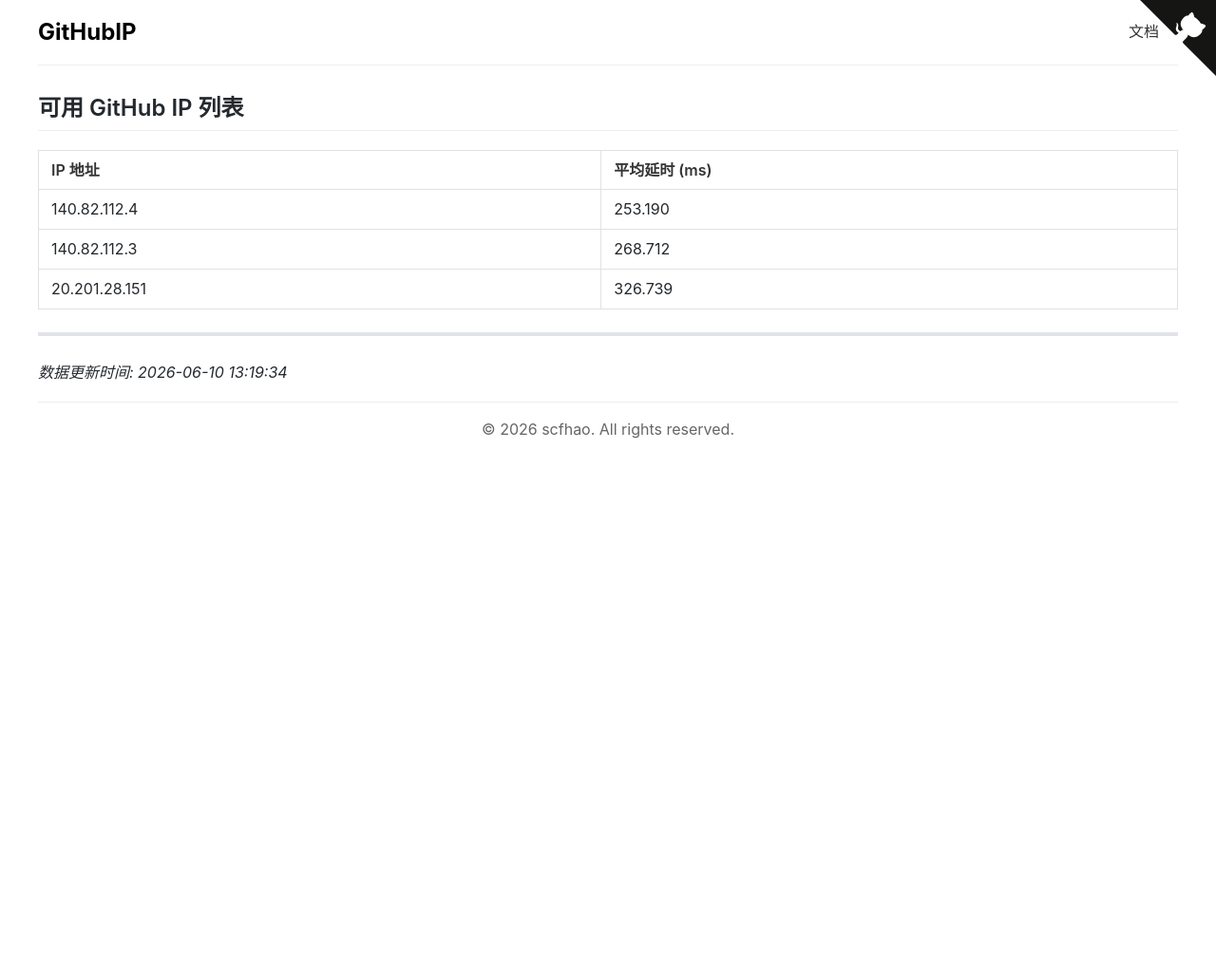
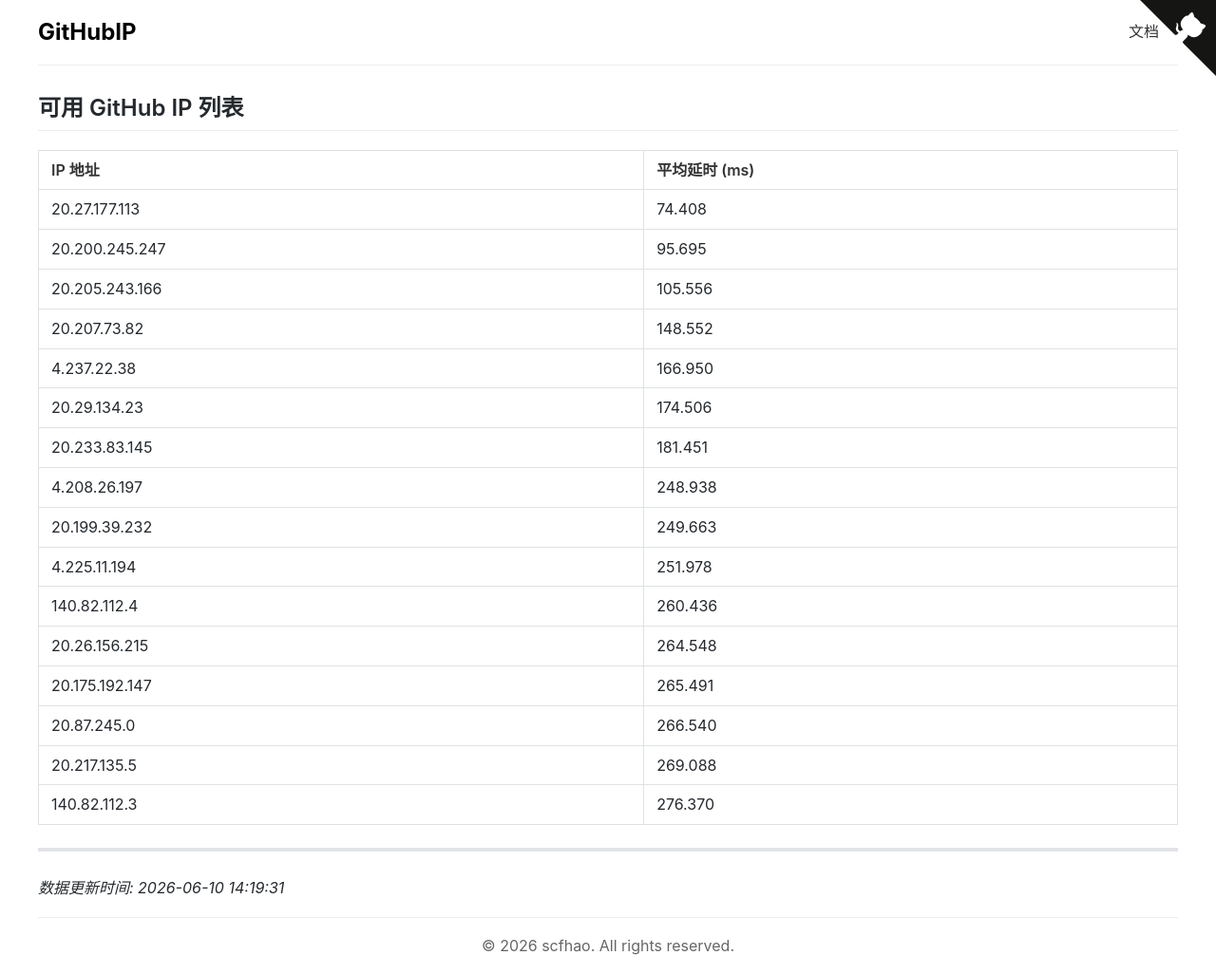
Before and after one commit to scfhao/GitHubIP, a Jekyll site: the page built from index.md, in a window 1280 px wide. Shown: the whole page at 95% size. Built offline with Jekyll 4.4.1, drawn with Linux system fonts in a browser that asks for light colours; before the commit the page ends 900 px from its top, so only the background shows below that.

Commit message:
自动脚本执行 - 2026-06-10 14:19:31

```diff
--- a/index.md
+++ b/index.md
@@ -1,17 +1,30 @@
 ---
 layout: home
 title: GitHub IP 列表
-date: 2026-06-10 13:19:34
+date: 2026-06-10 14:19:31
 ---
 
 ## 可用 GitHub IP 列表
 
 | IP 地址 | 平均延时 (ms) |
 |---------|--------------|
-| 140.82.112.4 | 253.190 |
-| 140.82.112.3 | 268.712 |
-| 20.201.28.151 | 326.739 |
+| 20.27.177.113 | 74.408 |
+| 20.200.245.247 | 95.695 |
+| 20.205.243.166 | 105.556 |
+| 20.207.73.82 | 148.552 |
+| 4.237.22.38 | 166.950 |
+| 20.29.134.23 | 174.506 |
+| 20.233.83.145 | 181.451 |
+| 4.208.26.197 | 248.938 |
+| 20.199.39.232 | 249.663 |
+| 4.225.11.194 | 251.978 |
+| 140.82.112.4 | 260.436 |
+| 20.26.156.215 | 264.548 |
+| 20.175.192.147 | 265.491 |
+| 20.87.245.0 | 266.540 |
+| 20.217.135.5 | 269.088 |
+| 140.82.112.3 | 276.370 |
 
 ---
 
-*数据更新时间: 2026-06-10 13:19:34*
+*数据更新时间: 2026-06-10 14:19:31*
```
